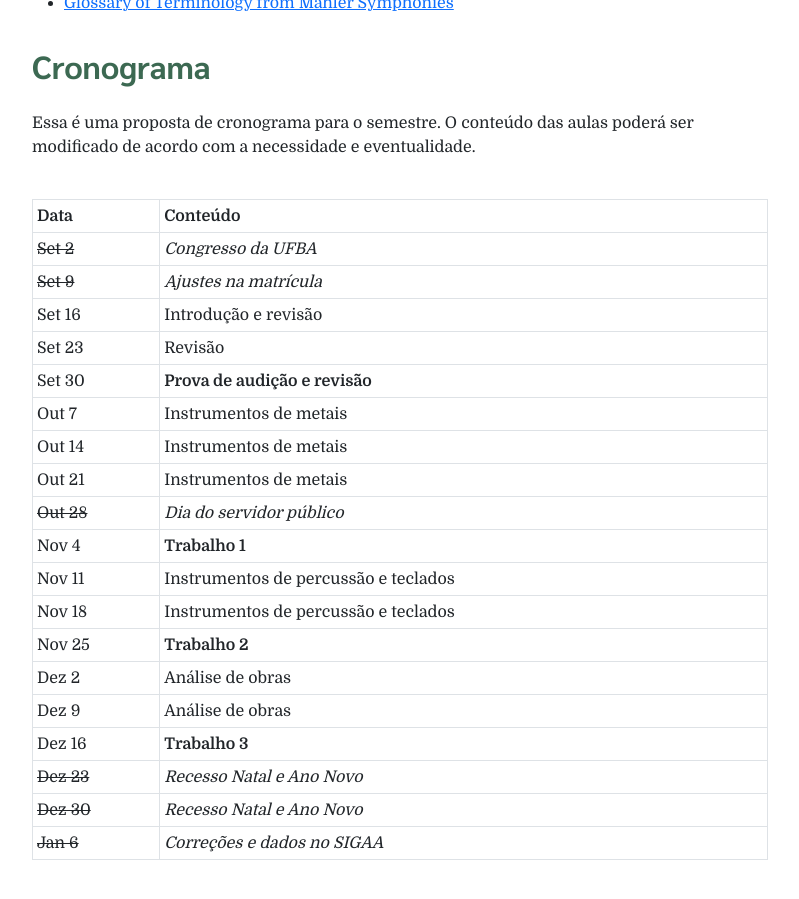
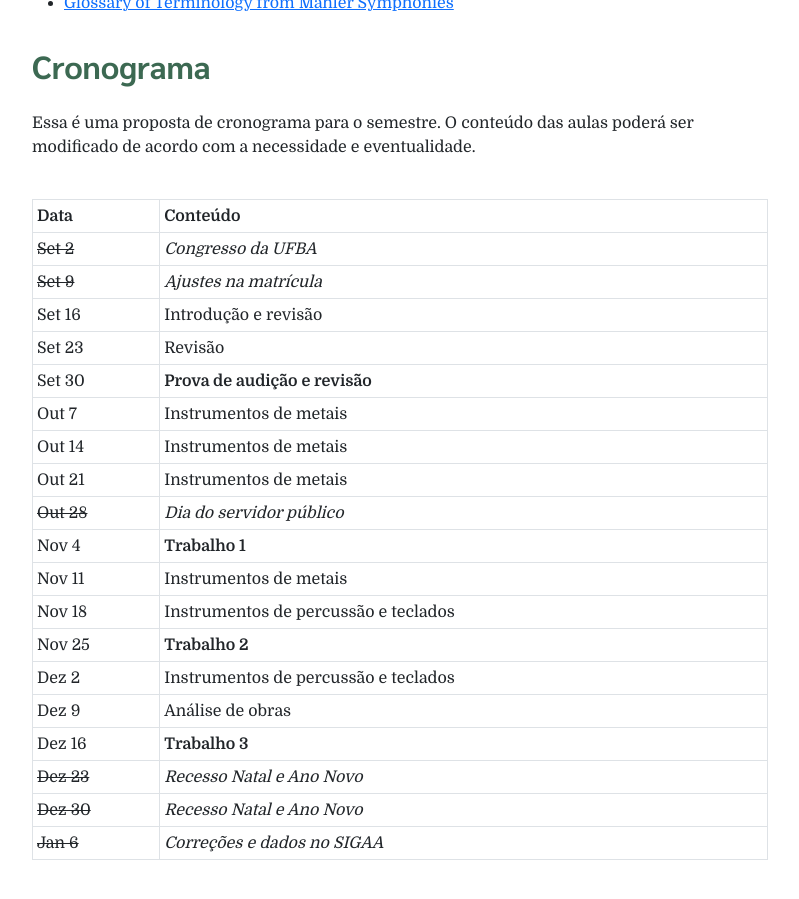
Before and after one commit to pedrokroger/pedrokroger.github.io, a Jekyll site: the page built from aulas/orq2.md, in a window 1280 px wide and 900 px high, scrolled down 2212 px. Shown: the whole window, without its empty margins (50-849 px from the left). Built offline with Jekyll 4.4.1, drawn with Linux system fonts in a browser that asks for light colours; some of the changed lines change nothing that is shown.

Commit message:
Notas orquestração e atualiza cronograma

```diff
--- a/aulas/orq2.md
+++ b/aulas/orq2.md
@@ -14,13 +14,13 @@
 ## Notas
 
 {% notas %}
-| Nome                        | Prova | T1 | T2 | T3 | Final |
-|:----------------------------|:------|:---|:---|:---|:------|
-| Francisco de Assis          | 0.9   |    |    |    | =sum  |
-| Gabriel Benigno Santos      | 1.8   |    |    |    | =sum  |
-| Giorno Nogueira             | 2.0   |    |    |    | =sum  |
-| Izã Teixeira Santos         | 1.0   |    |    |    | =sum  |
-| Renato Alves Da Silva Filho | 1.8   |    |    |    | =sum  |
+| Nome                        | Prova | T1  | T2 | T3 | Final |
+|:----------------------------|:------|:----|:---|:---|:------|
+| Francisco de Assis          | 0.9   | 0.0 |    |    | =sum  |
+| Gabriel Benigno Santos      | 1.8   | 0.0 |    |    | =sum  |
+| Giorno Nogueira             | 2.0   | 2.0 |    |    | =sum  |
+| Izã Teixeira Santos         | 1.0   | 2.0 |    |    | =sum  |
+| Renato Alves Da Silva Filho | 1.8   | 2.0 |    |    | =sum  |
 {: .collapse #notas-table}
 
 
@@ -187,10 +187,10 @@
 | Out 21     | Instrumentos de metais               |
 | ~~Out 28~~ | *Dia do servidor público*            |
 | Nov 4      | **Trabalho 1**                       |
-| Nov 11     | Instrumentos de percussão e teclados |
+| Nov 11     | Instrumentos de metais               |
 | Nov 18     | Instrumentos de percussão e teclados |
 | Nov 25     | **Trabalho 2**                       |
-| Dez 2      | Análise de obras                     |
+| Dez 2      | Instrumentos de percussão e teclados |
 | Dez 9      | Análise de obras                     |
 | Dez 16     | **Trabalho 3**                       |
 | ~~Dez 23~~ | *Recesso Natal e Ano Novo*           |
```
